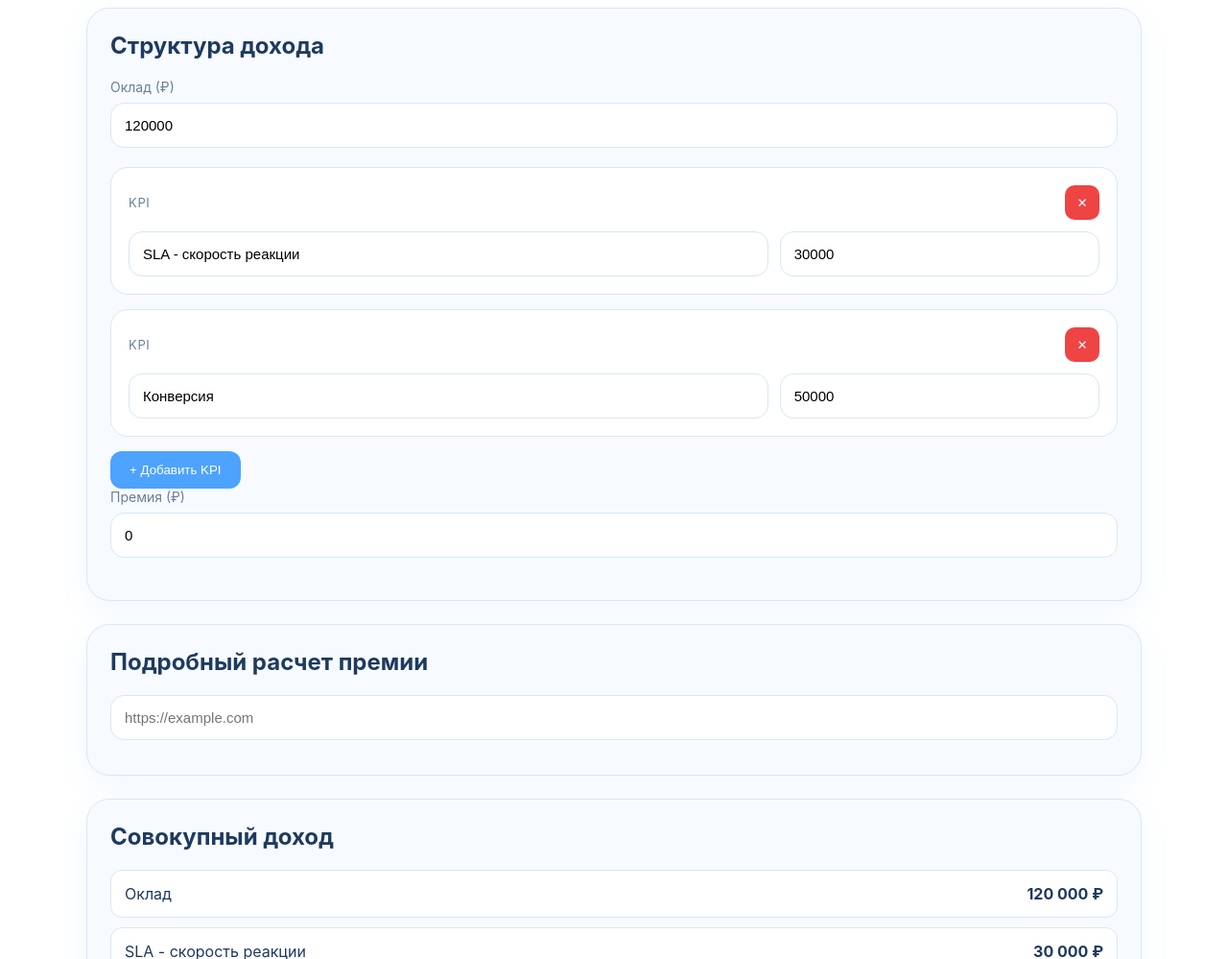
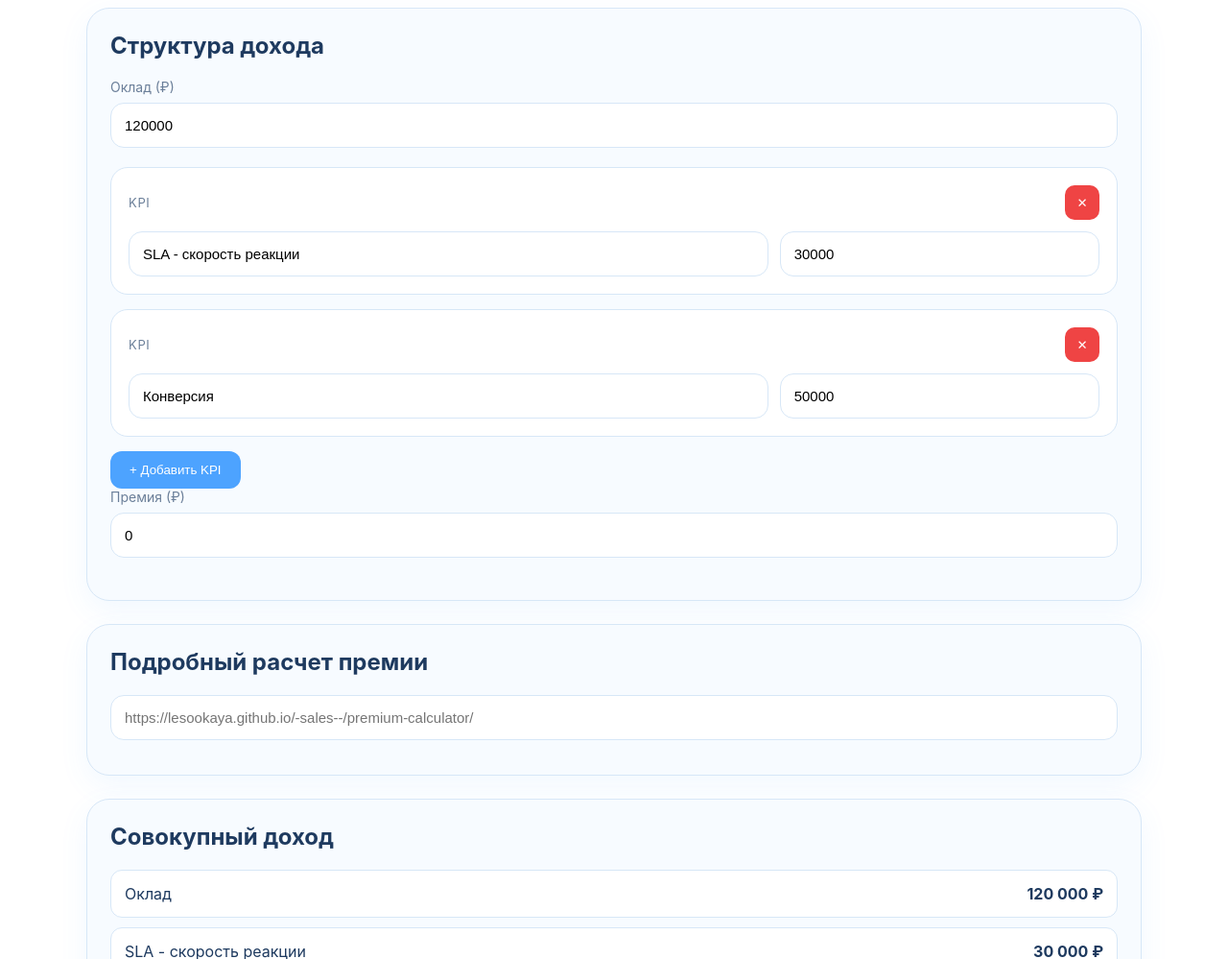
Before and after one commit to lesookaya/-sales--, a plain HTML site: page index.html in a window 1280 px wide. Shown: the part 101-1100 px from the top of the page at 96% size. Drawn offline with Linux system fonts and the light colour scheme.

Commit message:
Update placeholder URL in input field

```diff
--- a/index.html
+++ b/index.html
@@ -64,7 +64,7 @@
         <input
             type="text"
             id="premiumLink"
-            placeholder="https://example.com">
+            placeholder="https://lesookaya.github.io/-sales--/premium-calculator/">
 
         <div id="linkPreview"></div>
 
```
